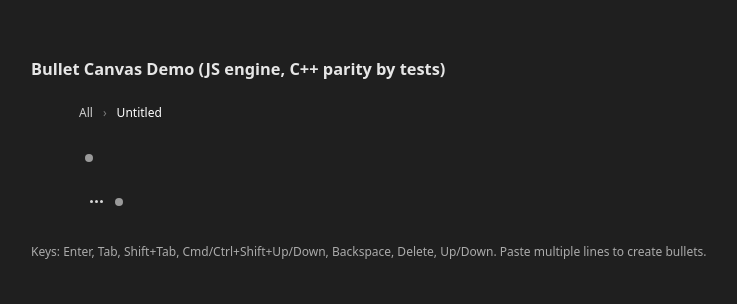
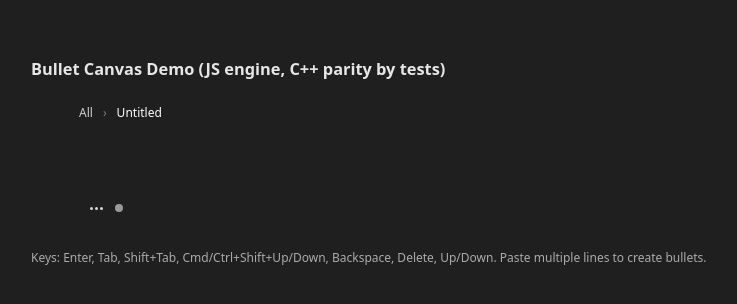
Before and after one commit to nodesman/infinite-clip, a plain HTML site: page web/demo/index.html in a window 1280 px wide. Both pictures are taken after a click on the element 328 px from the left and 156 px from the top of the page. Shown: the whole page, without its empty margins (209-946 px from the left). Drawn offline with Linux system fonts and the light colour scheme.

Commit message:
Scoped heading: hide bullet glyph (keep for measurement); enlarge heading text to h2-ish size

```diff
--- a/web/demo/index.html
+++ b/web/demo/index.html
@@ -33,8 +33,8 @@
       .crumb-sep { opacity:0.6; }
       .heading { display:flex; align-items:center; padding: 10px 10px 4px 10px; margin-left: 0; }
       .heading .indent { width: var(--root-left-pad); }
-      .heading .glyph { margin-right: var(--glyph-gap); }
-      .heading-text { font-size: 18px; font-weight: 600; outline: none; flex: 1 1 auto; }
+      .heading .glyph { margin-right: var(--glyph-gap); opacity: 0; pointer-events: none; }
+      .heading-text { font-size: 22px; font-weight: 600; outline: none; flex: 1 1 auto; }
       .row { display: flex; align-items: center; padding: 12px 10px; border-radius: 6px; position: relative; }
       .row:hover { background: rgba(255,255,255,0.03); }
       /* Indent guides overlay */
```
